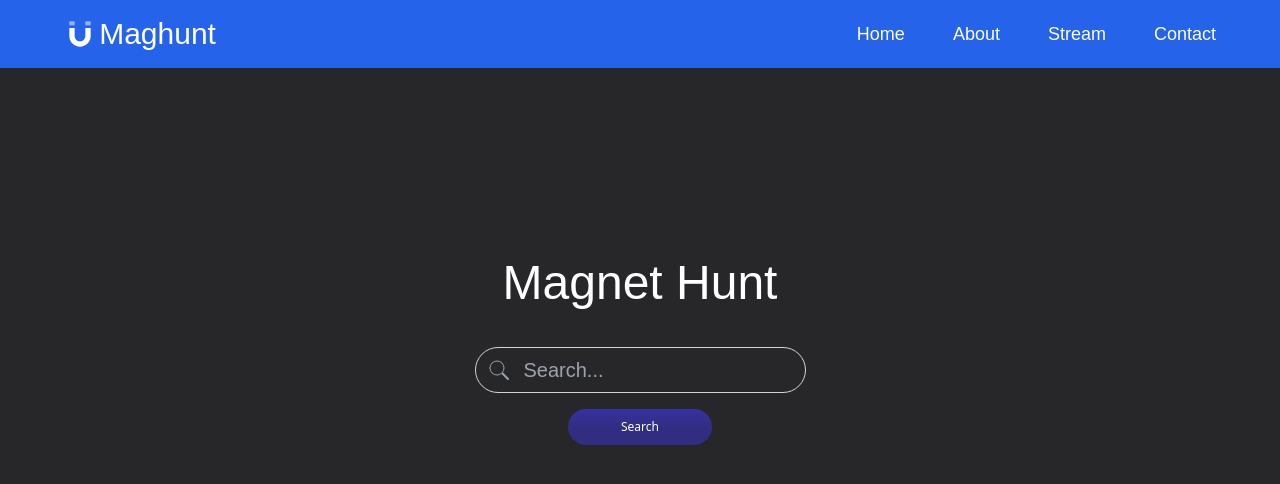
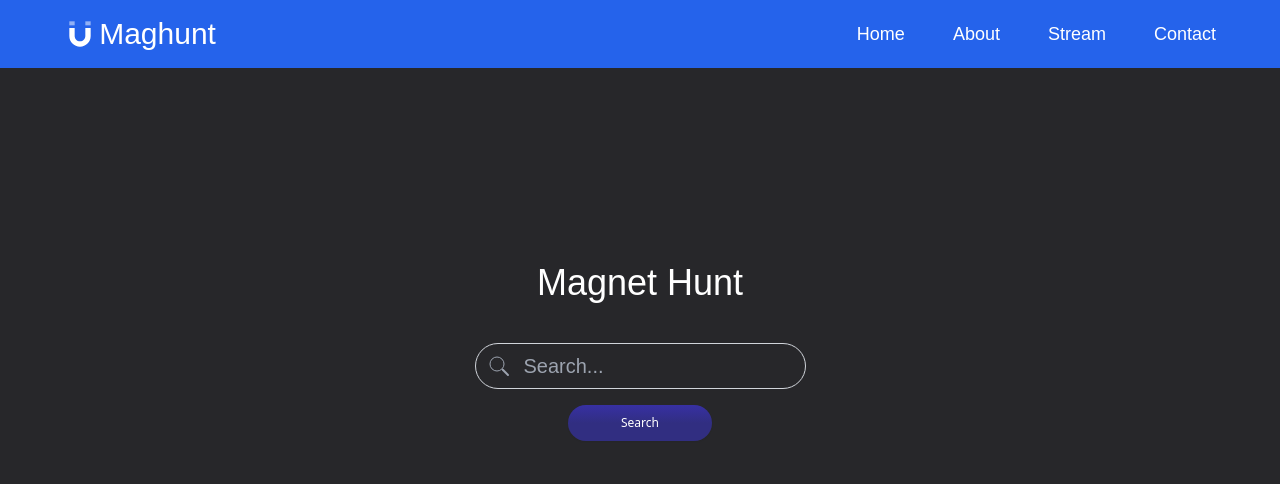
Before and after one commit to noob3911/maghuntui, a Next.js app: page / in a window 1280 px wide. Shown: the top 484 px of the page. Built offline with nearby package versions, Linux system fonts and the light colour scheme.

Commit message:
some fixes

```diff
--- a/components/Hero.jsx
+++ b/components/Hero.jsx
@@ -34,7 +34,7 @@ const Hero = () => {
       <>
          <section className="flex items-center flex-col justify-center w-full bg-zinc-800 px-4 min-h-screen pb-44 ">
             <div className="flex items-center flex-col justify-center pt-24 ">
-               <h1 className="text-5xl font-palanquin text-white pb-10">Magnet Hunt</h1>
+               <h1 className="text-4xl font-palanquin text-white pb-10">Magnet Hunt</h1>
                <form onSubmit={handleSubmit} className="flex flex-col items-center justify-center ">
                   <div className="relative ">
                      <div className="absolute inset-y-0 left-0 pl-3 flex items-center pointer-events-none">
```
